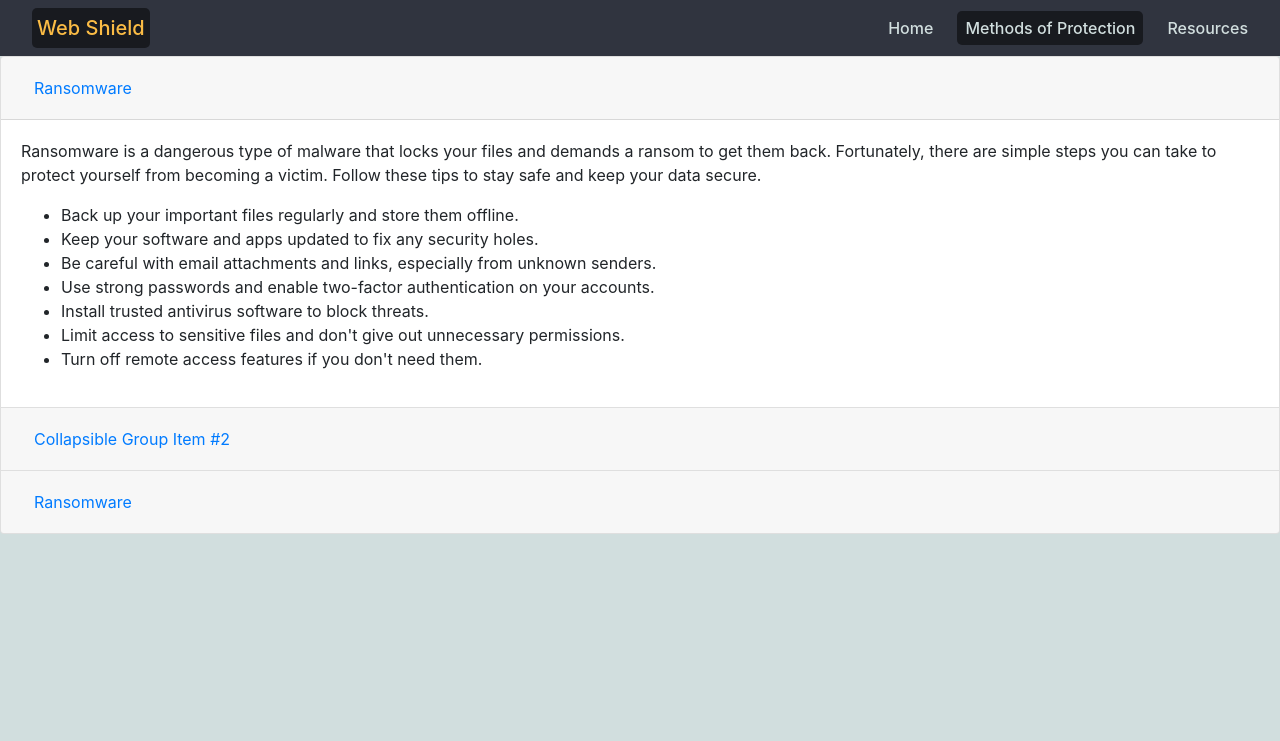
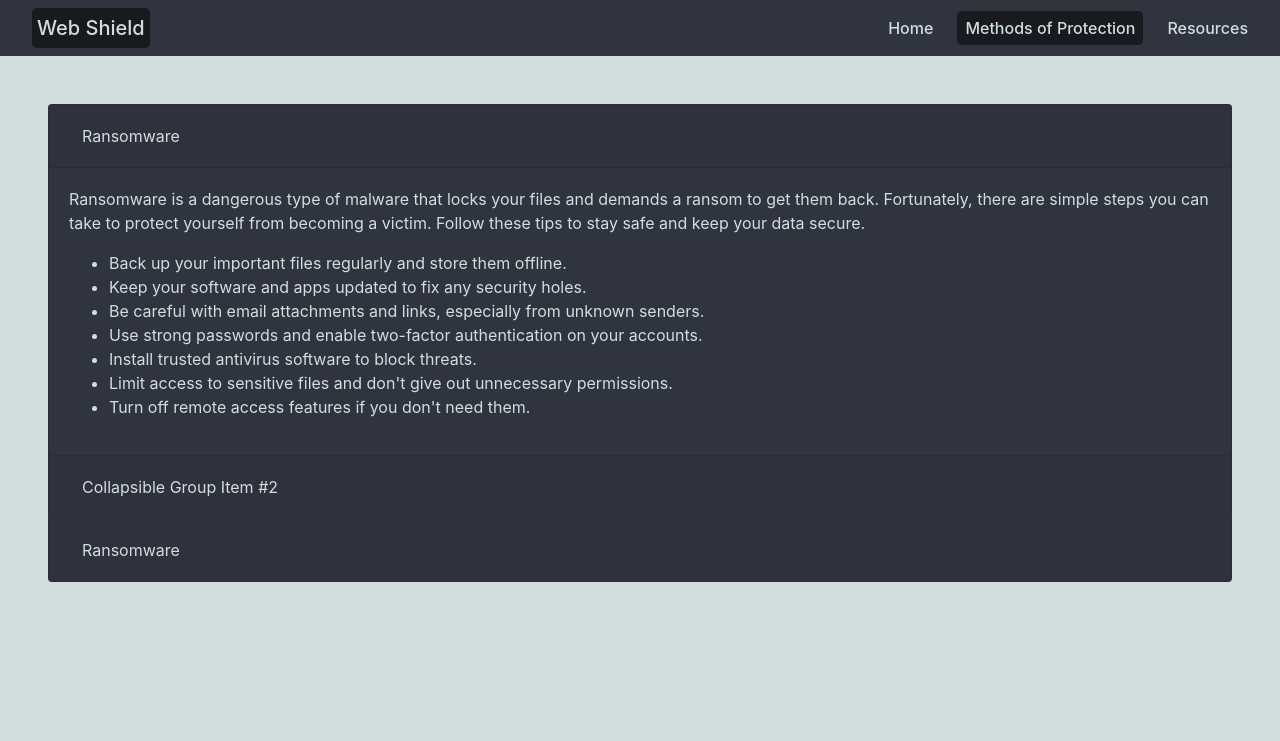
Before and after one commit to Oleksii-Al/web-shield, a plain HTML site: page methods.html in a window 1280 px wide. Both pictures are taken after a click on the link "Web Shield". Shown: the top 741 px of the page. Drawn offline with nearby package versions, Linux system fonts and the light colour scheme.

Commit message:
Add basic style to accordion

```diff
--- a/assets/css/style.css
+++ b/assets/css/style.css
@@ -13,9 +13,13 @@ body {
 .navbar-container a:focus,
 .navbar-container button:hover,
 .cta:hover,
-.cta:focus {
+.cta:focus,
+.accordion button:hover,
+.accordion button:focus {
     background-color: rgba(0, 0, 0, .5);
     border-radius: 5px;
+    color:#D1DEDE;
+    text-decoration: none;
 }
 
 /*Fonts*/
@@ -225,3 +229,16 @@ footer {
     -webkit-transition: all 0.35s ease-in-out;
     -o-transition: all 0.35s ease-in-out;
 }
+
+/*Methods*/
+
+.accordion button {
+    color:#D1DEDE;
+}
+
+
+
+.accordion .card {
+    background-color: #30343F;
+    color: #D1DEDE;
+}
--- a/methods.html
+++ b/methods.html
@@ -40,7 +40,7 @@
         </div>
     </header>
     <main>
-        <div class="accordion" id="accordionExample">
+        <div class="accordion mx-2 my-2 mx-sm-5 my-sm-5" id="accordionExample">
             <div class="card">
                 <div class="card-header" id="headingOne">
                     <h2 class="mb-0">
@@ -49,6 +49,7 @@
                             Ransomware
                         </button>
                     </h2>
+
                 </div>
 
                 <div id="collapseOne" class="collapse show" aria-labelledby="headingOne"
```
